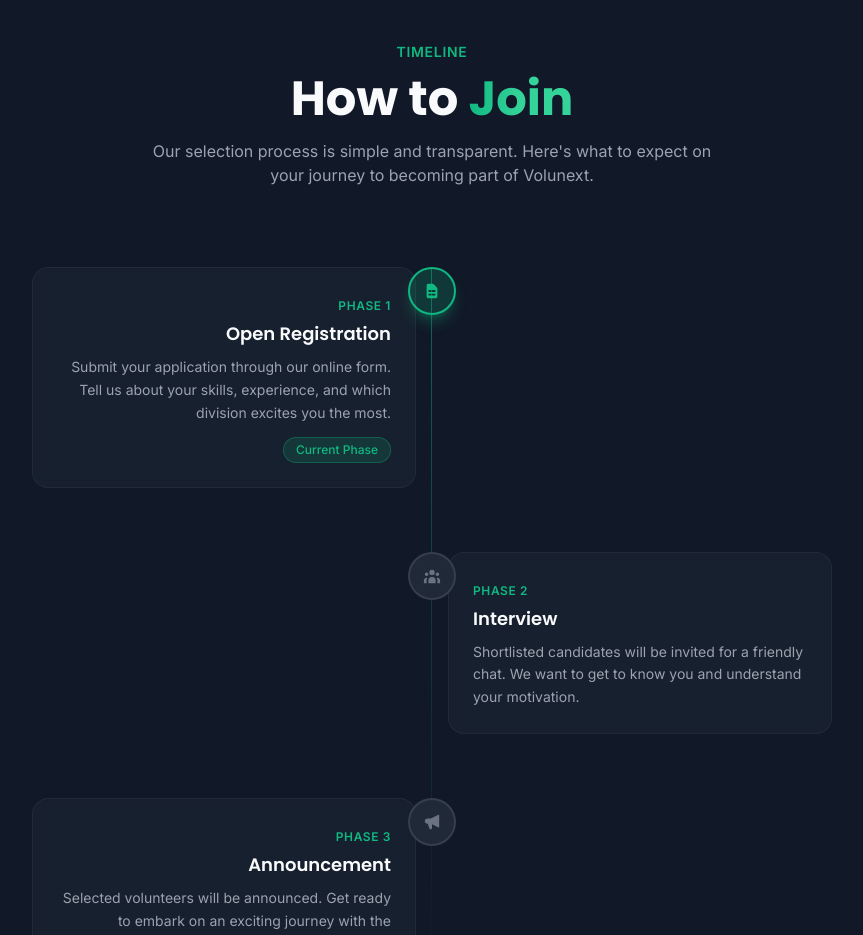
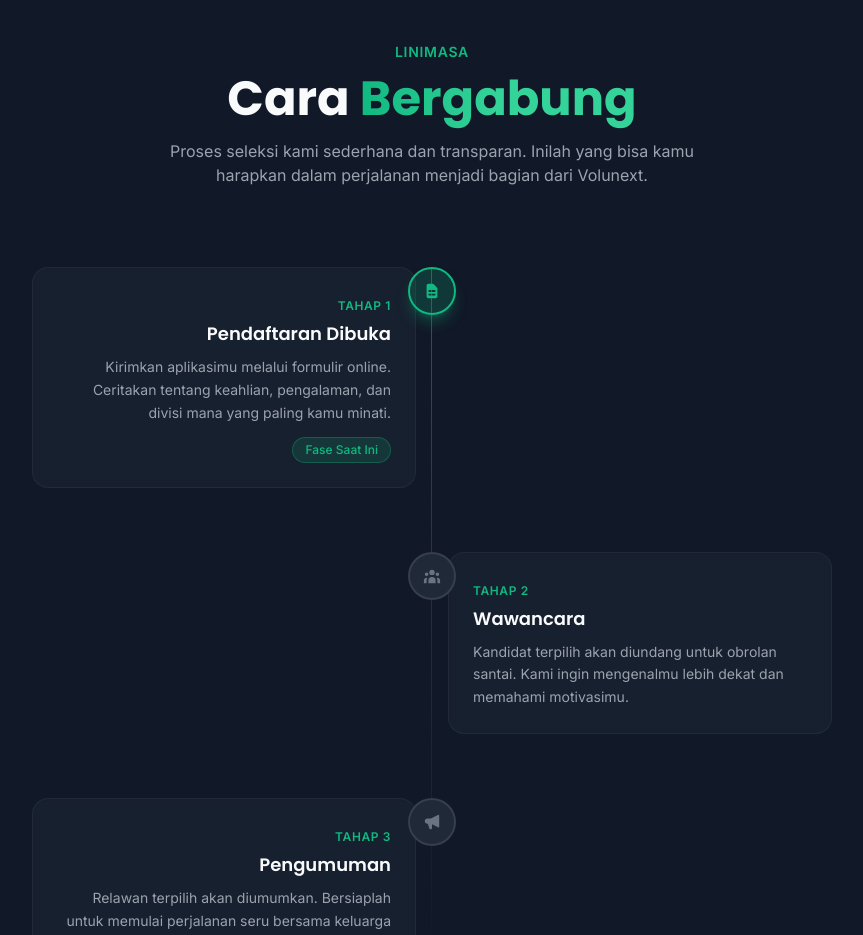
Before and after one commit to cpzz18/web-recruitment, a React (Vite) app: page / in a window 1280 px wide. Shown: the part 2340-3275 px from the top of the page, without its empty margins (208-1071 px from the left). Built offline with nearby package versions, Linux system fonts and the light colour scheme.

Commit message:
feat: add Timeline page

```diff
--- a/src/components/Timeline.tsx
+++ b/src/components/Timeline.tsx
@@ -8,23 +8,23 @@
 const steps = [
   {
     icon: HiDocumentText,
-    title: 'Open Registration',
-    date: 'Phase 1',
-    desc: 'Submit your application through our online form. Tell us about your skills, experience, and which division excites you the most.',
+    title: 'Pendaftaran Dibuka',
+    date: 'Tahap 1',
+    desc: 'Kirimkan aplikasimu melalui formulir online. Ceritakan tentang keahlian, pengalaman, dan divisi mana yang paling kamu minati.',
     status: 'active',
   },
   {
     icon: HiUserGroup,
-    title: 'Interview',
-    date: 'Phase 2',
-    desc: 'Shortlisted candidates will be invited for a friendly chat. We want to get to know you and understand your motivation.',
+    title: 'Wawancara',
+    date: 'Tahap 2',
+    desc: 'Kandidat terpilih akan diundang untuk obrolan santai. Kami ingin mengenalmu lebih dekat dan memahami motivasimu.',
     status: 'upcoming',
   },
   {
     icon: HiSpeakerphone,
-    title: 'Announcement',
-    date: 'Phase 3',
-    desc: 'Selected volunteers will be announced. Get ready to embark on an exciting journey with the Volunext family!',
+    title: 'Pengumuman',
+    date: 'Tahap 3',
+    desc: 'Relawan terpilih akan diumumkan. Bersiaplah untuk memulai perjalanan seru bersama keluarga Volunext!',
     status: 'upcoming',
   },
 ]
@@ -32,11 +32,10 @@
 export default function Timeline() {
   return (
     <section id="timeline" className="relative py-24 lg:py-32 px-4">
-      {/* Blob decoration */}
       <div className="absolute top-1/3 left-1/4 w-96 h-96 rounded-full bg-primary/6 blur-[120px] pointer-events-none" />
 
       <div className="max-w-4xl mx-auto">
-        {/* Section Header */}
+        {/* Header Section */}
         <motion.div
           initial={{ opacity: 0, y: 30 }}
           whileInView={{ opacity: 1, y: 0 }}
@@ -45,21 +44,21 @@
           className="text-center mb-20"
         >
           <span className="text-primary font-semibold text-sm tracking-wider uppercase">
-            Timeline
+            Linimasa
           </span>
           <h2 className="text-3xl sm:text-4xl lg:text-5xl font-heading font-bold mt-3 mb-4">
-            How to{' '}
-            <span className="text-gradient">Join</span>
+            Cara{' '}
+            <span className="text-gradient">Bergabung</span>
           </h2>
           <p className="text-gray-400 max-w-xl mx-auto">
-            Our selection process is simple and transparent. Here's what to
-            expect on your journey to becoming part of Volunext.
+            Proses seleksi kami sederhana dan transparan. Inilah yang bisa kamu
+            harapkan dalam perjalanan menjadi bagian dari Volunext.
           </p>
         </motion.div>
 
         {/* Timeline */}
         <div className="relative">
-          {/* Vertical Line */}
+          {/* Garis Vertikal */}
           <div className="absolute left-6 md:left-1/2 top-0 bottom-0 w-px bg-gradient-to-b from-primary/50 via-primary/20 to-transparent md:-translate-x-px" />
 
           {steps.map((step, i) => (
@@ -73,7 +72,7 @@
                 i % 2 === 0 ? 'md:flex-row' : 'md:flex-row-reverse'
               }`}
             >
-              {/* Content */}
+              {/* Konten */}
               <div
                 className={`flex-1 ${
                   i % 2 === 0 ? 'md:text-right md:pr-0' : 'md:text-left md:pl-0'
@@ -94,13 +93,13 @@
                   </p>
                   {step.status === 'active' && (
                     <span className="inline-block mt-3 px-3 py-1 text-xs font-medium rounded-full bg-primary/15 text-primary border border-primary/30">
-                      Current Phase
+                      Fase Saat Ini
                     </span>
                   )}
                 </motion.div>
               </div>
 
-              {/* Dot on the line */}
+              {/* Titik pada garis */}
               <div className="absolute left-6 md:left-1/2 -translate-x-1/2 flex items-center justify-center z-10">
                 <motion.div
                   whileHover={{ scale: 1.3 }}
@@ -118,7 +117,7 @@
                 </motion.div>
               </div>
 
-              {/* Spacer for alternating layout */}
+              {/* Spacer untuk layout selang-seling */}
               <div className="hidden md:block flex-1" />
             </motion.div>
           ))}
```
